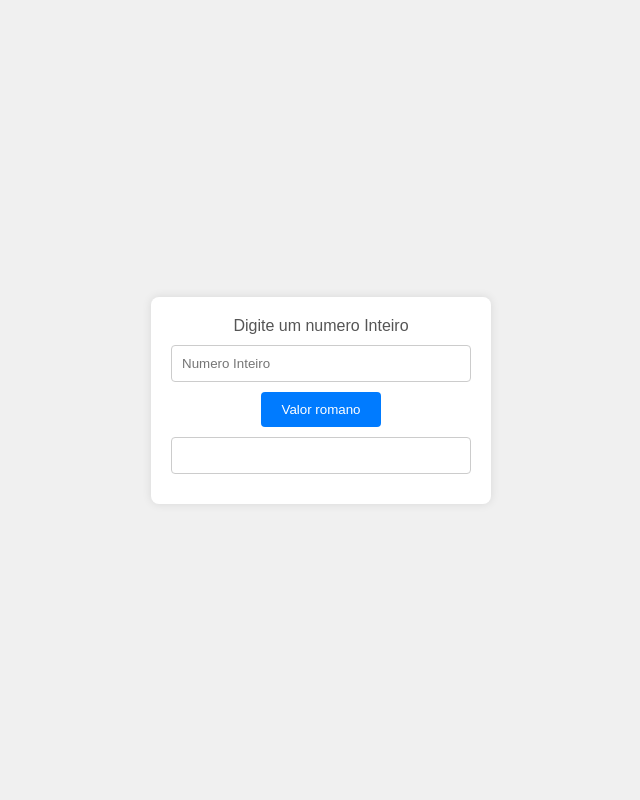
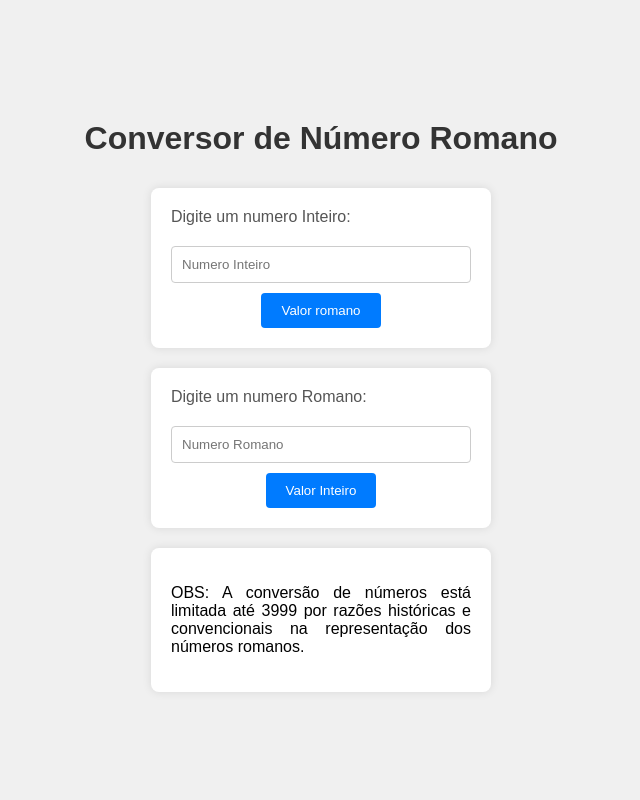
Before and after one commit to FernandoGreca/Conversor-de-numero-romano, a Flask app: page / in a window 1280 px wide. Shown: the whole page, without its empty margins (319-959 px from the left). Run offline with Flask 3, Linux system fonts and the light colour scheme.

Commit message:
Continuacao do codigo
Código quase finalizado. A realização das conversões já é possível ser feita.

```diff
--- a/app.py
+++ b/app.py
@@ -1,5 +1,4 @@
 from flask import Flask, render_template, request
-import random
 
 app = Flask(__name__)
 
@@ -7,14 +6,15 @@ app = Flask(__name__)
 def index():
     return render_template("index.html")
 
-@app.route('/submit', methods=['POST'])
-def submit():
+
+@app.route('/inteiro', methods=['POST'])
+def submit_int():
     try:
-        num = int(request.form['name'])
+        num = int(request.form['inteiro'])
         return int_to_roman(num)
     except ValueError:
         erro = "INFORME UM VALOR VALIDO!!"
-        return render_template("index.html", erro=erro)
+        return render_template("index.html", erro_int=erro)
 
 def int_to_roman(num):
     sub = num
@@ -66,5 +66,47 @@ def int_to_roman(num):
 
     return render_template("index.html", n_romano_convertido = numero_romano)
 
+
+@app.route('/romano', methods=['POST'])
+def submit_romano():
+    try:
+        num = request.form['romano']
+        return roman_to_int(num)
+    except ValueError:
+        erro = "INFORME UM VALOR VALIDO!!"
+        return render_template("index.html", erro_romano=erro)
+
+def roman_to_int(s):
+    def remover_caracteres(frase, caractere):
+        indice = frase.find(caractere)  # Encontra a primeira ocorrência do caractere
+        if indice != -1:  # Se o caractere for encontrado na frase
+            frase = frase[:indice] + frase[indice+len(caractere):]  # Remove o caractere encontrado
+        return frase
+
+    def possui_caractere(string, caractere):
+        return caractere in string
+
+    def romano_para_decimal(num):
+        # Lista de pares de valores e símbolos romanos, incluindo as exceções
+        valores_romanos = [
+            ("CM", 900), ("CD", 400), ("XC", 90), ("XL", 40), ("IX", 9), ("IV", 4),
+            ("M", 1000), ("D", 500), ("C", 100), ("L", 50), ("X", 10), ("V", 5), ("I", 1)
+        ]
+
+        n_inteiro_convertido = 0
+        frase = num
+
+        for simbolo, valor in valores_romanos:
+            while possui_caractere(frase, simbolo):
+                frase = remover_caracteres(frase, simbolo)
+                n_inteiro_convertido += valor
+
+        return n_inteiro_convertido
+
+
+    n_inteiro_convertido = romano_para_decimal(s)
+
+    return render_template("index.html", n_inteiro_convertido = n_inteiro_convertido)
+
 if __name__ == '__main__':
     app.run(debug=True)
--- a/templates/index.html
+++ b/templates/index.html
@@ -3,7 +3,7 @@
 <head>
     <meta charset="UTF-8">
     <meta name="viewport" content="width=device-width, initial-scale=1.0">
-    <title>Gerador de Senha</title>
+    <title>Conversor de Numero Romano</title>
     <style>
         body {
             font-family: Arial, sans-serif;
@@ -11,6 +11,7 @@
             margin: 0;
             padding: 0;
             display: flex;
+
             justify-content: center;
             align-items: center;
             height: 100vh;
@@ -19,6 +20,7 @@
         main {
             display: flex;
             height: 100vh;
+            flex-direction: column;
             justify-content: center;
             align-items: center;
         }
@@ -31,6 +33,7 @@
         form {
             background-color: #fff;
             padding: 20px;
+            margin: 10px;
             border-radius: 8px;
             box-shadow: 0 0 10px rgba(0, 0, 0, 0.1);
             width: 300px;
@@ -40,6 +43,7 @@
         form p {
             margin: 0 0 10px;
             color: #555;
+            text-align: left;
         }
 
         form input[type="text"] {
@@ -77,17 +81,46 @@
             border-radius: 4px;
             margin-top: 10px;
         }
+
+        section {
+            background-color: #fff;
+            padding: 20px;
+            margin: 10px;
+            border-radius: 8px;
+            box-shadow: 0 0 10px rgba(0, 0, 0, 0.1);
+            width: 300px;
+            text-align: center;
+        }
+
+        section p.obs {
+            text-align: justify;
+        }
+
     </style>
 </head>
 <body>
+
     <main>
-        <form action="/submit" method="POST">
-            <p>Digite um numero Inteiro</p>
-            <input type="text" name="name" id="name" placeholder="Numero Inteiro">
-            {{erro}}
+        <h1>Conversor de Número Romano</h1>
+        <form action="/inteiro" method="POST">
+            <p>Digite um numero Inteiro:</p>
+            <input type="text" name="inteiro" id="inteiro" placeholder="Numero Inteiro" value="{{n_inteiro_convertido}}">
+            {{erro_int}}
             <input type="submit" value="Valor romano">
-            <input type="text" value="{{n_romano_convertido}}">
         </form>
+        <form action="/romano" method="post">
+            <p>Digite um numero Romano:</p>
+            <input type="text" name="romano" id="romano" placeholder="Numero Romano" value="{{n_romano_convertido}}">
+            {{erro_romano}}
+            <input type="submit" value="Valor Inteiro">
+        </form>
+        <section>
+            <p class="obs">OBS: A conversão de números está limitada até 3999 por razões históricas e convencionais na representação dos números romanos.</p>
+        </section>
+        <footer>
+
+        </footer>
+
     </main>
 </body>
 </html>
```
